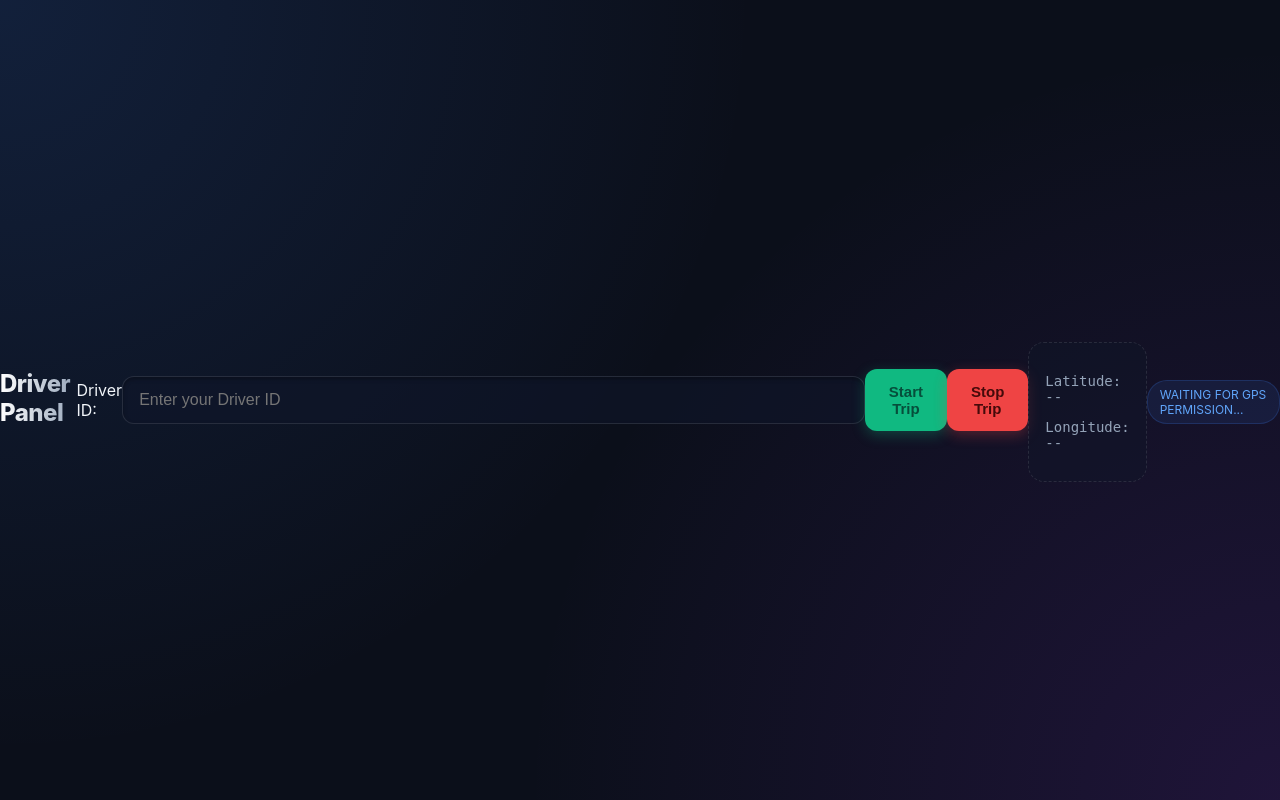
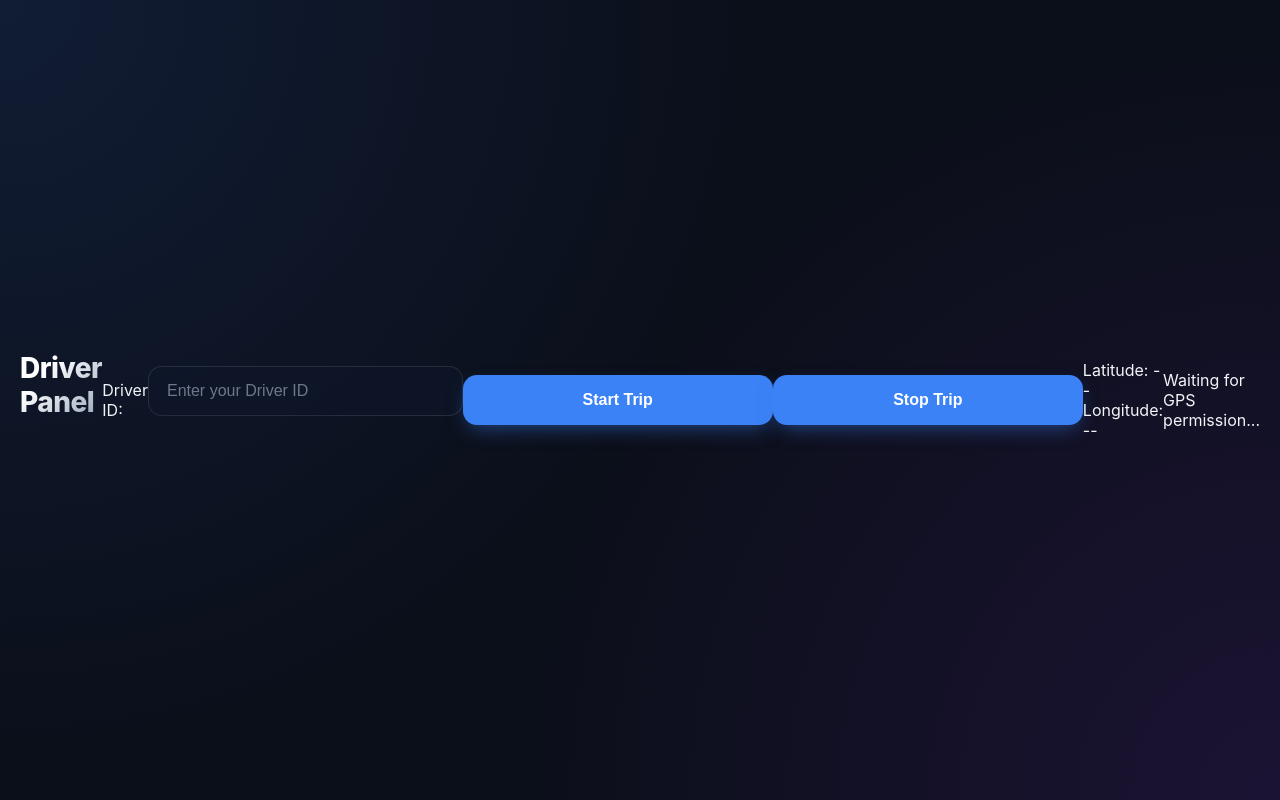
Before and after one commit to eshaanve/Tracking_app, a PHP site: page /driver.html in a window 1280 px wide. Run offline with PHP 8.4, Linux system fonts and the light colour scheme.

Commit message:
UI changes and CSS

```diff
--- a/style.css
+++ b/style.css
@@ -1,121 +1,85 @@
-/* --- General Body Styling --- */
+/* --- Global Resets --- */
+* { box-sizing: border-box; margin: 0; padding: 0; }
+
 body {
-    font-family: 'Inter', 'Segoe UI', system-ui, sans-serif;
-    background: radial-gradient(circle at 0% 0%, rgba(59, 130, 246, 0.15) 0%, transparent 50%),
-                radial-gradient(circle at 100% 100%, rgba(147, 51, 234, 0.15) 0%, transparent 50%),
+    font-family: 'Inter', system-ui, -apple-system, sans-serif;
+    background: radial-gradient(circle at 0% 0%, rgba(59, 130, 246, 0.12) 0%, transparent 50%),
+                radial-gradient(circle at 100% 100%, rgba(147, 51, 234, 0.12) 0%, transparent 50%),
                 #0b0f1a;
     color: #f1f5f9;
-    margin: 0;
     display: flex;
     align-items: center;
     justify-content: center;
     min-height: 100vh;
-    overflow-x: hidden;
+    padding: 20px;
 }
 
-/* --- Glassmorphism Panel --- */
-.panel {
-    width: 440px;
-    background: rgba(30, 41, 59, 0.7);
-    backdrop-filter: blur(12px);
-    -webkit-backdrop-filter: blur(12px);
-    border: 1px solid rgba(255, 255, 255, 0.1);
-    border-radius: 24px;
-    padding: 40px;
+/* --- Premium Glassmorphism Card --- */
+.container {
+    width: 100%;
+    max-width: 420px;
+    background: rgba(30, 41, 59, 0.6);
+    backdrop-filter: blur(16px);
+    -webkit-backdrop-filter: blur(16px);
+    border: 1px solid rgba(255, 255, 255, 0.08);
+    border-radius: 28px;
+    padding: 45px 35px;
     box-shadow: 0 25px 50px -12px rgba(0, 0, 0, 0.5);
     text-align: center;
 }
 
-/* --- Typography --- */
 h2 {
-    font-size: 24px;
-    background: linear-gradient(to right, #fff, #94a3b8);
+    font-size: 28px;
+    font-weight: 800;
+    margin-bottom: 30px;
+    background: linear-gradient(135deg, #ffffff 30%, #94a3b8 100%);
     -webkit-background-clip: text;
+    background-clip: text;
     -webkit-text-fill-color: transparent;
     letter-spacing: -0.5px;
-    margin-bottom: 24px;
-    font-weight: 800;
 }
 
-/* --- Premium Input Styling --- */
-input#driver_id {
+/* --- Refined Inputs & Select --- */
+input, select {
     width: 100%;
-    padding: 14px 16px;
-    background: rgba(15, 23, 42, 0.6);
+    padding: 15px 18px;
+    margin-bottom: 18px;
+    background: rgba(15, 23, 42, 0.5);
     border: 1.5px solid rgba(255, 255, 255, 0.1);
     color: #fff;
-    border-radius: 12px;
+    border-radius: 14px;
     font-size: 16px;
     transition: all 0.3s cubic-bezier(0.4, 0, 0.2, 1);
-    box-shadow: inset 0 2px 4px rgba(0, 0, 0, 0.3);
 }
 
-input#driver_id:focus {
+input:focus, select:focus {
+    outline: none;
     border-color: #3b82f6;
-    background: rgba(15, 23, 42, 0.9);
-    box-shadow: 0 0 0 4px rgba(59, 130, 246, 0.2);
-    outline: none;
+    background: rgba(15, 23, 42, 0.8);
+    box-shadow: 0 0 0 4px rgba(59, 130, 246, 0.15);
 }
 
-/* --- Button Mechanics --- */
+/* --- High-Performance Button --- */
 button {
-    flex: 1;
-    padding: 14px 24px;
-    border-radius: 12px;
+    width: 100%;
+    padding: 16px;
+    background: #3b82f6;
+    color: white;
+    border: none;
+    border-radius: 14px;
     font-weight: 700;
-    font-size: 15px;
+    font-size: 16px;
     cursor: pointer;
     transition: all 0.2s ease;
-    border: none;
-    display: flex;
-    align-items: center;
-    justify-content: center;
-    gap: 8px;
+    box-shadow: 0 8px 20px -6px rgba(59, 130, 246, 0.5);
 }
 
-#start_btn {
-    background: #10b981;
-    color: #064e3b;
-    box-shadow: 0 4px 14px 0 rgba(16, 185, 129, 0.3);
+button:hover {
+    transform: translateY(-2px);
+    background: #2563eb;
+    box-shadow: 0 12px 24px -6px rgba(59, 130, 246, 0.6);
 }
 
-#start_btn:hover {
-    background: #34d399;
-    transform: translateY(-2px);
-    box-shadow: 0 6px 20px 0 rgba(16, 185, 129, 0.4);
-}
+button:active { transform: translateY(0); }
 
-#stop_btn {
-    background: #ef4444;
-    color: #450a0a;
-    box-shadow: 0 4px 14px 0 rgba(239, 68, 68, 0.3);
-}
-
-#stop_btn:hover {
-    background: #f87171;
-    transform: translateY(-2px);
-    box-shadow: 0 6px 20px 0 rgba(239, 68, 68, 0.4);
-}
-
-/* --- GPS & Status Display --- */
-.gps-display {
-    margin-top: 24px;
-    background: rgba(15, 23, 42, 0.4);
-    border: 1px dashed rgba(255, 255, 255, 0.1);
-    border-radius: 16px;
-    padding: 16px;
-    font-family: 'JetBrains Mono', monospace;
-    font-size: 14px;
-    color: #94a3b8;
-}
-
-#status_id {
-    margin-top: 15px;
-    padding: 6px 12px;
-    border-radius: 20px;
-    font-size: 12px;
-    text-transform: uppercase;
-    background: rgba(59, 130, 246, 0.1);
-    color: #60a5fa;
-    border: 1px solid rgba(59, 130, 246, 0.2);
-}
+::placeholder { color: rgba(148, 163, 184, 0.7); }
```
Also changed, not shown: passenger.html (+10 -8 lines), passenger.js (+15 -24 lines).
